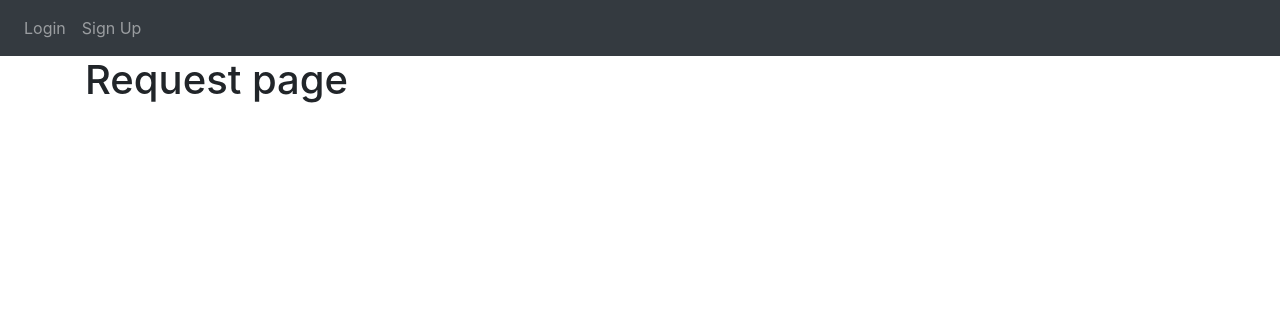
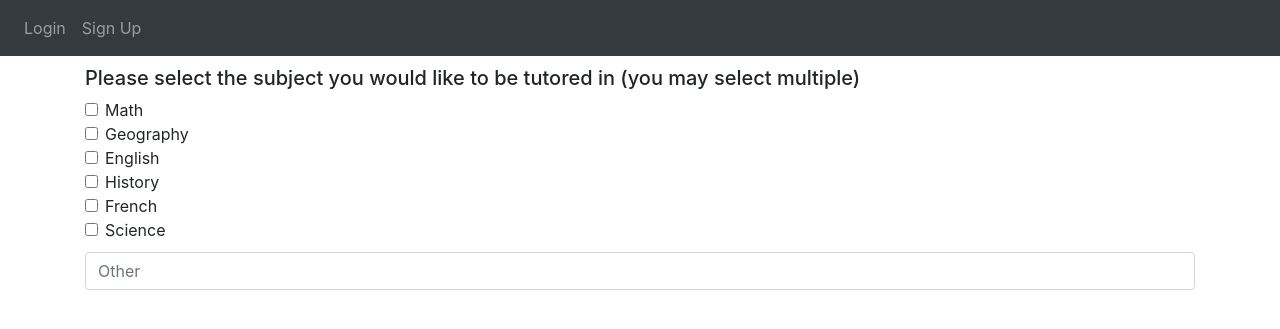
Before and after one commit to vitahuang2020/tutorwebsite, a Flask app: page /request-role in a window 1280 px wide. Shown: the top 329 px of the page. Run offline with Flask 3, Linux system fonts and the light colour scheme; some libraries are stand-ins or nearby versions.

Commit message:
Added the form for the subject selection.

```diff
--- a/website/templates/request_role.html
+++ b/website/templates/request_role.html
@@ -2,5 +2,59 @@
 {% block title %}Request{% endblock %}
 
 {% block content %}
-<h1>Request page</h1>
+<style>
+    .subject {
+        margin-top:10px;
+    }
+    .other {
+        margin-top:10px;
+    }
+</style>
+<div class="subject">
+    <h5>Please select the subject you would like to be tutored in (you may select multiple)</h5>
+    <div class="form-check">
+    <input class="form-check-input" type="checkbox" value="" id="flexCheckDefault1">
+    <label class="form-check-label" for="flexCheckDefault1">
+        Math
+    </label>
+    </div>
+    <div class="form-check">
+    <input class="form-check-input" type="checkbox" value="" id="flexCheckDefault2">
+    <label class="form-check-label" for="flexCheckDefault2">
+        Geography
+    </label>
+    </div>
+    <div class="form-check">
+    <input class="form-check-input" type="checkbox" value="" id="flexCheckDefault3">
+    <label class="form-check-label" for="flexCheckDefault3">
+        English
+    </label>
+    </div>
+    <div class="form-check">
+    <input class="form-check-input" type="checkbox" value="" id="flexCheckDefault4">
+    <label class="form-check-label" for="flexCheckDefault4">
+        History
+    </label>
+    </div>
+    <div class="form-check">
+    <input class="form-check-input" type="checkbox" value="" id="flexCheckDefault5">
+    <label class="form-check-label" for="flexCheckDefault5">
+        French
+    </label>
+    </div>
+    <div class="form-check">
+    <input class="form-check-input" type="checkbox" value="" id="flexCheckDefault6">
+    <label class="form-check-label" for="flexCheckDefault6">
+        Science
+    </label>
+    </div>
+
+    <div class="other">
+        <form>
+        <div class="form-group">
+            <input type="email" class="form-control" id="exampleInputEmail1" aria-describedby="emailHelp" placeholder="Other">
+        </div>
+        </form>
+    </div>
+</div>
 {% endblock %}
```
